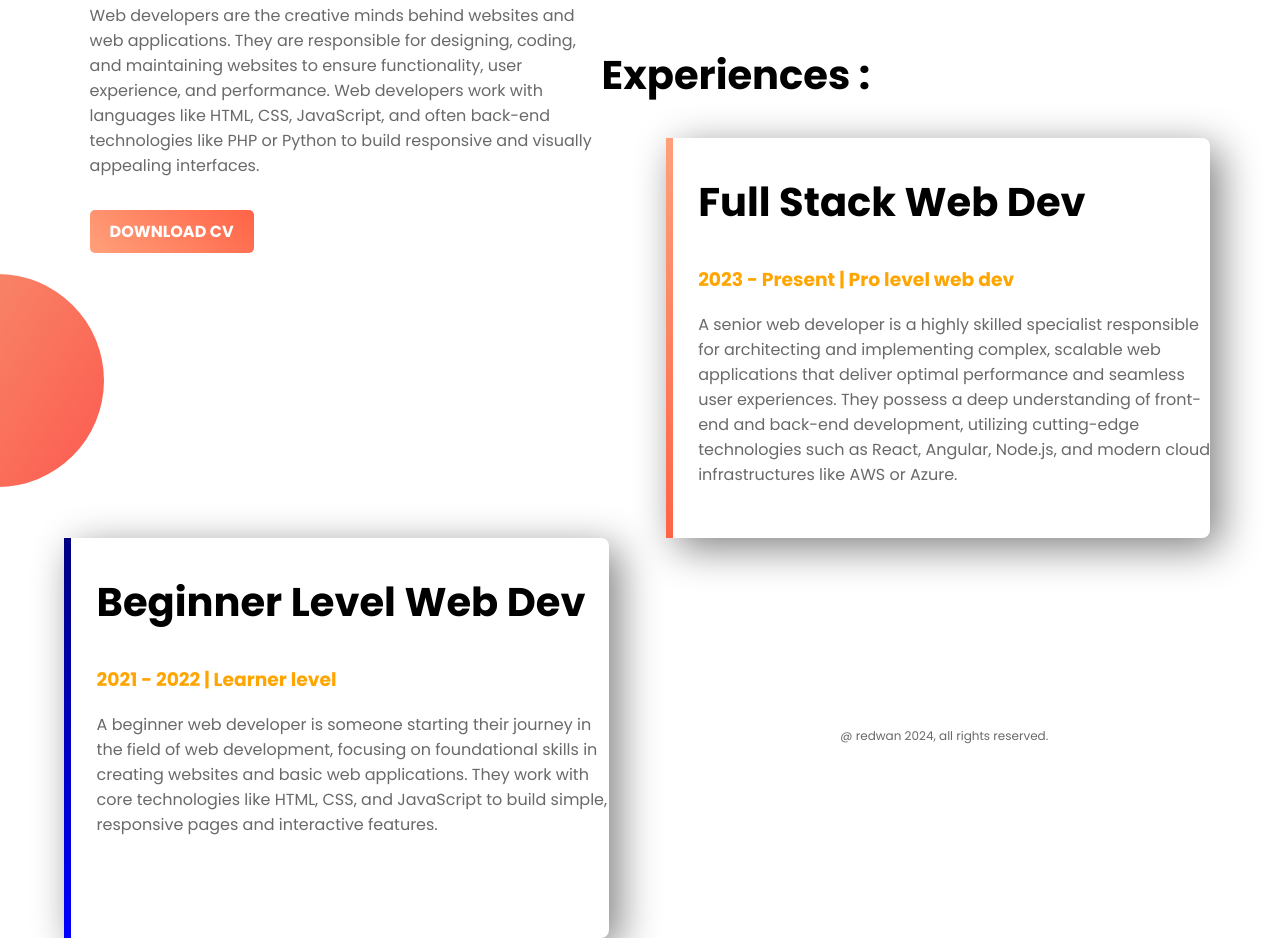
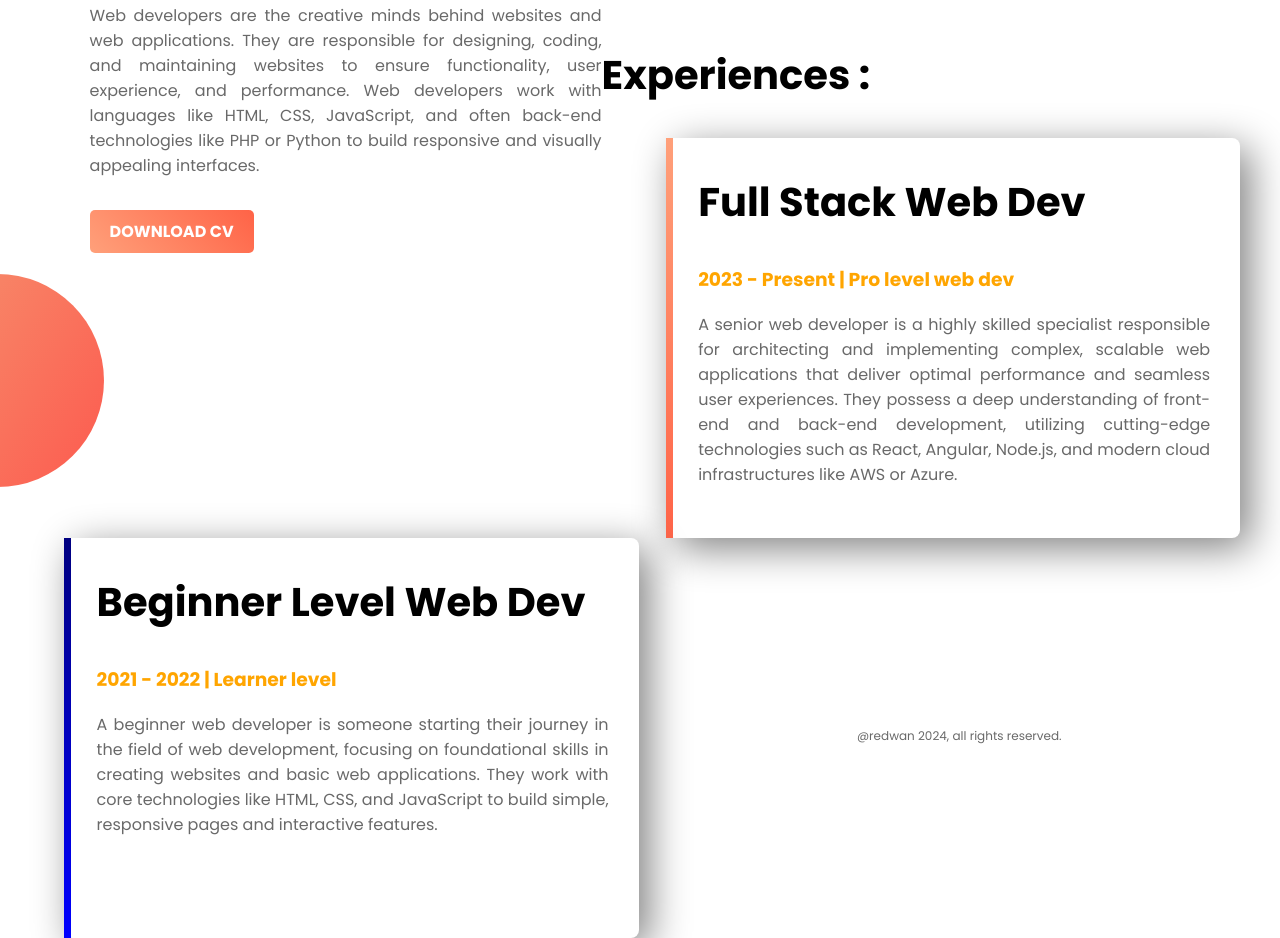
Before and after one commit to RedwanParvez100/Web-Portfolio, a plain HTML site: page index.html in a window 1280 px wide. Shown: the part 1328-2266 px from the top of the page. Drawn offline with Linux system fonts and the light colour scheme.

Commit message:
css style updated

```diff
--- a/index.html
+++ b/index.html
@@ -15,11 +15,10 @@
             <h1>Hello!! <span class="orange-highlight">Good to see you</span></h1>
             <h1>Welcome to my portfolio</h1>
             <h3>Professional web dev</h3>
-            <p>A web developer is a professional who specializes in building and maintaining websites and web applications. They are responsible for ensuring that websites function properly, are user-friendly, and have a good performance. Web developers work with different programming languages, frameworks, and tools depending on the type of development they focus on.</p>
+            <p class="line-text">A web developer is a professional who specializes in building and maintaining websites and web applications. They are responsible for ensuring that websites function properly, are user-friendly, and have a good performance. Web developers work with different programming languages, frameworks, and tools depending on the type of development they focus on.</p>
             <br>
             <a class="link-button" target="_blank" href="https://www.linkedin.com/in/redwan-parvez/">Hire Me</a>
         </div>
-
         <div class="half-width">
             <img src="images/redwan.jpg" alt="">
         </div>
@@ -32,7 +31,7 @@
         <div class="half-width">
             <h2>Dream Big</h2>
             <h3>Become a web developer</h3>
-            <p>Web developers are the creative minds behind websites and web applications. They are responsible for designing, coding, and maintaining websites to ensure functionality, user experience, and performance. Web developers work with languages like HTML, CSS, JavaScript, and often back-end technologies like PHP or Python to build responsive and visually appealing interfaces.</p>
+            <p class="line-text">Web developers are the creative minds behind websites and web applications. They are responsible for designing, coding, and maintaining websites to ensure functionality, user experience, and performance. Web developers work with languages like HTML, CSS, JavaScript, and often back-end technologies like PHP or Python to build responsive and visually appealing interfaces.</p>
             <br>
             <a class="link-button" target="_blank" href="https://drive.google.com/drive/u/0/folders/1vfjbNM3nyCUWVx8gtdZzZWrSlIunxscz">DOWNLOAD CV</a>
         </div>
@@ -43,17 +42,17 @@
         <div id="full-stack" class="half-width single-experience">
             <h2>Full Stack Web Dev</h2>
             <h3 class="orange-highlight">2023 - Present | Pro level web dev</h3>
-            <p>A senior web developer is a highly skilled specialist responsible for architecting and implementing complex, scalable web applications that deliver optimal performance and seamless user experiences. They possess a deep understanding of front-end and back-end development, utilizing cutting-edge technologies such as React, Angular, Node.js, and modern cloud infrastructures like AWS or Azure.</p>
+            <p class="line-text">A senior web developer is a highly skilled specialist responsible for architecting and implementing complex, scalable web applications that deliver optimal performance and seamless user experiences. They possess a deep understanding of front-end and back-end development, utilizing cutting-edge technologies such as React, Angular, Node.js, and modern cloud infrastructures like AWS or Azure.</p>
         </div>
         <div id="beginner-stack" class="half-width single-experience">
             <h2>Beginner Level Web Dev</h2>
             <h3 class="orange-highlight">2021 - 2022 | Learner level</h3>
-            <p>A beginner web developer is someone starting their journey in the field of web development, focusing on foundational skills in creating websites and basic web applications. They work with core technologies like HTML, CSS, and JavaScript to build simple, responsive pages and interactive features.</p>
+            <p class="line-text">A beginner web developer is someone starting their journey in the field of web development, focusing on foundational skills in creating websites and basic web applications. They work with core technologies like HTML, CSS, and JavaScript to build simple, responsive pages and interactive features.</p>
         </div>
     </section>
 
     <footer>
-        <p id="design">@ redwan 2024, all rights reserved.</p>
+        <p id="design">@redwan 2024, all rights reserved.</p>
     </footer>
 
 </body>
--- a/style.css
+++ b/style.css
@@ -24,12 +24,15 @@ p{
     float: left;
     margin-left: 5%;
     padding-left: 2%;
-
 }
 
 .half-width img{
     width: 100%;
     height: 480px;
+}
+
+.line-text{
+    text-align: justify;
 }
 
 .top-banner{
@@ -63,14 +66,13 @@ section{
     border-radius: 8px;
     height: 80%;
     background-color: white;
-
+    padding-right: 30px;
 }
 
 .experience-area{
     background-image: url("images/exp-bg.png");
     background-repeat: no-repeat;
     background-position: left;
-
 }
 
 #full-stack{
@@ -83,7 +85,6 @@ section{
     border-left: 7px solid;
     border-image: linear-gradient(180deg, navy, blue);
     border-image-slice: 1;
-
 }
 
 #design{
```
